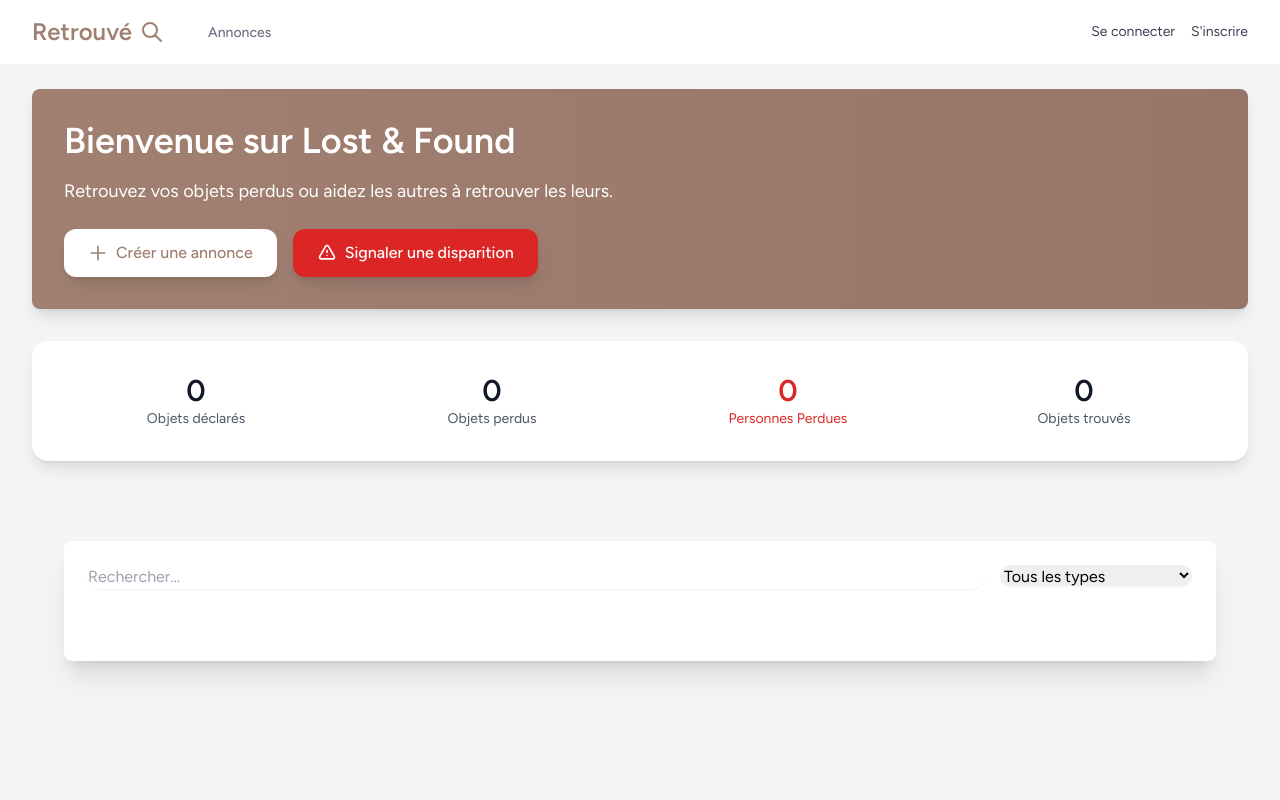
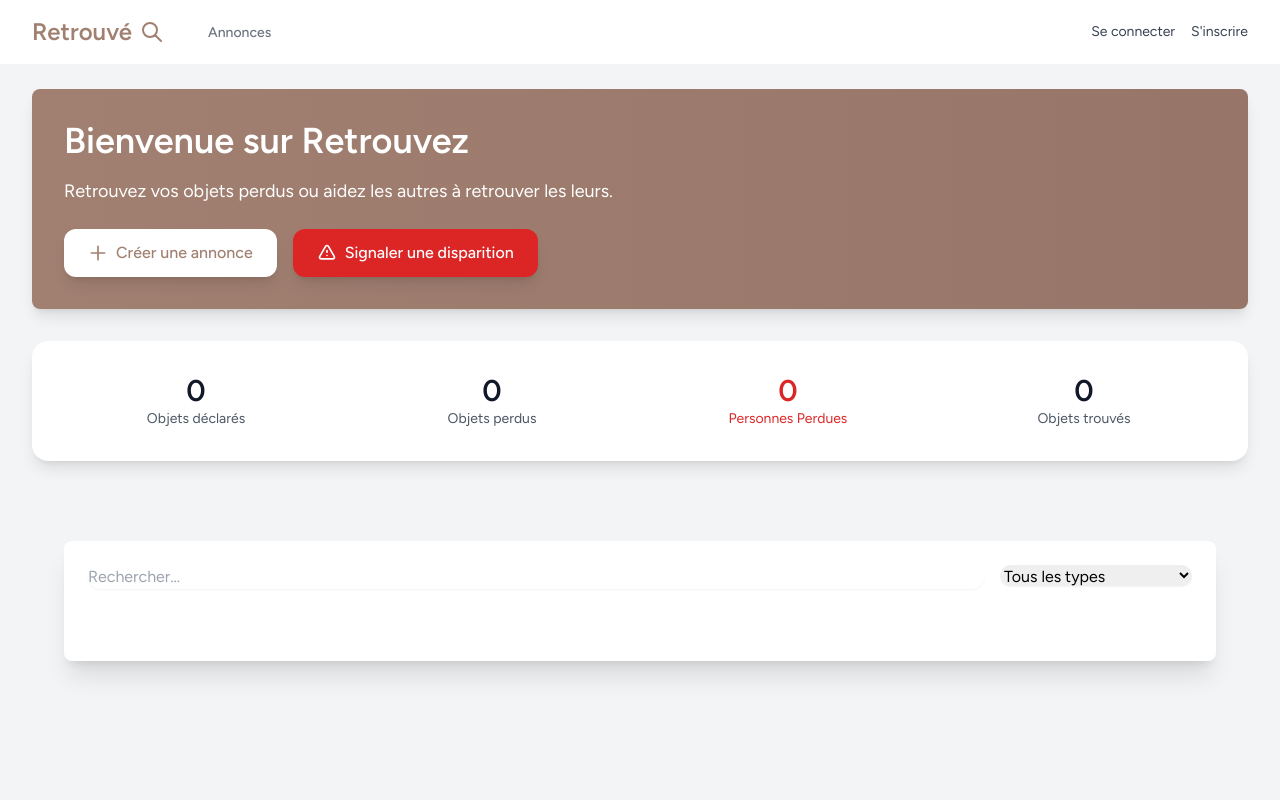
Before and after one commit to gakale/find-found, a Laravel app: page /home in a window 1280 px wide. Run offline with Laravel 12, Linux system fonts and the light colour scheme; data that the repository does not hold is empty; style sheets or scripts are compiled from the project's sources; parts of the project's set-up code (start-up, migrations or seed data) failed here and were passed over; some libraries are stand-ins or nearby versions.

Commit message:
update: titre

```diff
--- a/find-found-api/resources/views/posts/index.blade.php
+++ b/find-found-api/resources/views/posts/index.blade.php
@@ -4,7 +4,7 @@
             <!-- En-tête avec bannière -->
             <div class="bg-gradient-to-r from-brown-600 to-brown-700 rounded-lg shadow-lg mb-8 p-8 text-white">
                 <div class="max-w-3xl">
-                    <h1 class="text-4xl font-bold mb-4">Bienvenue sur Lost & Found</h1>
+                    <h1 class="text-4xl font-bold mb-4">Bienvenue sur Retrouvez</h1>
                     <p class="text-lg mb-6">Retrouvez vos objets perdus ou aidez les autres à retrouver les leurs.</p>
                     <div class="flex flex-col sm:flex-row gap-4">
                         <a href="{{ route('posts.create') }}"
```
